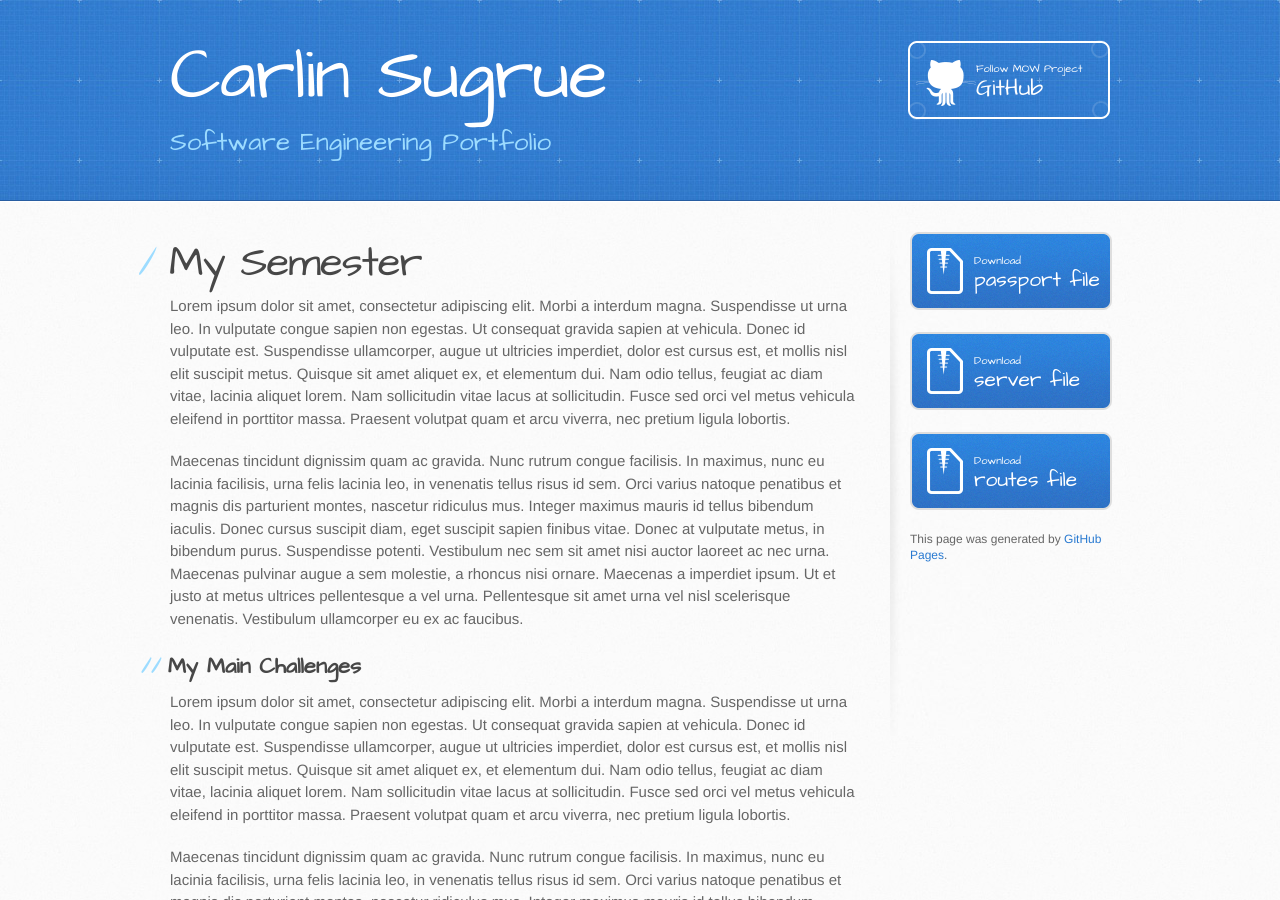
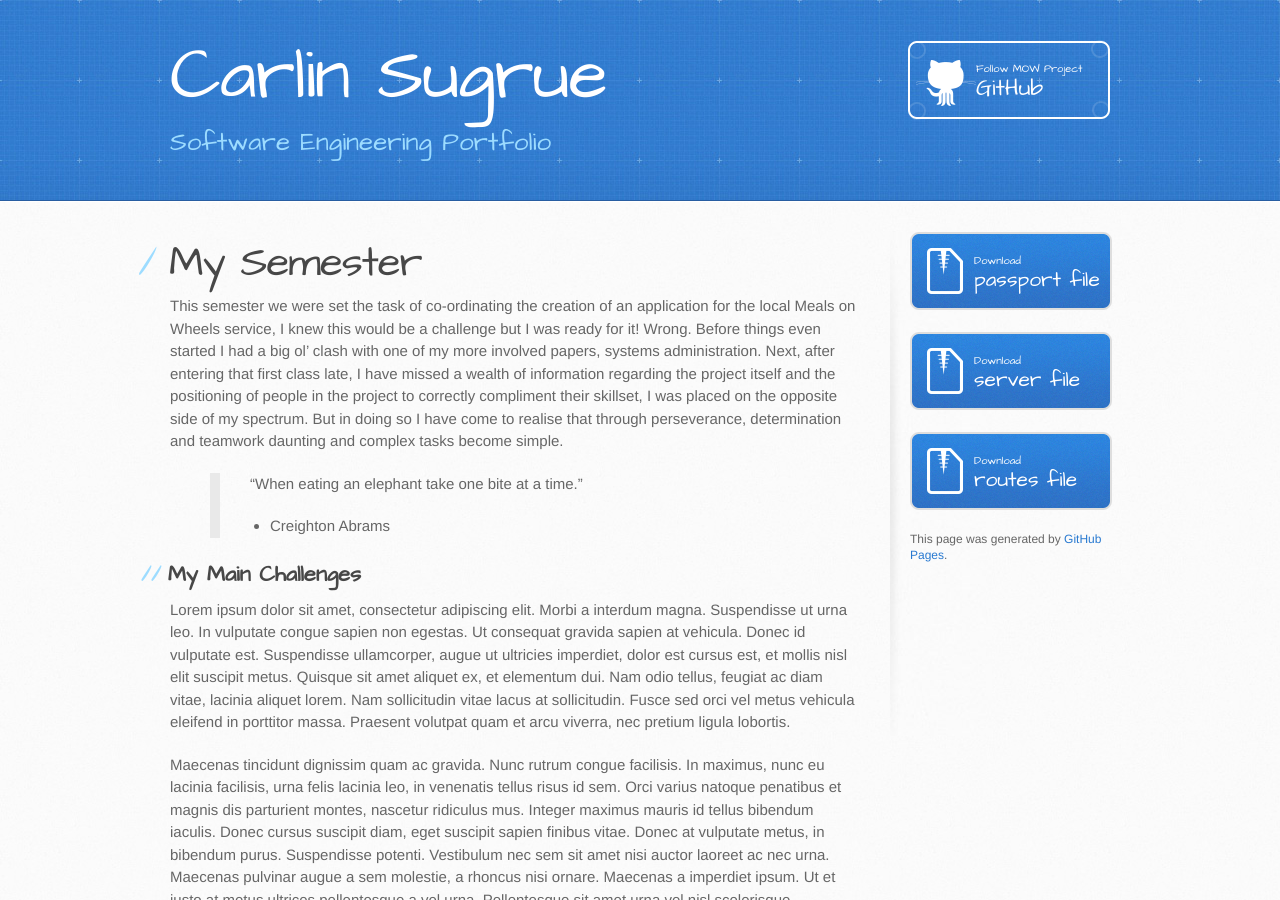
Before and after one commit to Sugrc1/Sugrc1.github.io, a Jekyll site: the page built from index.md, in a window 1280 px wide and 900 px high. Built offline with Jekyll 4.4.1, drawn with Linux system fonts in a browser that asks for light colours; our own code applies the rules of GitHub Pages for plain Markdown files.

Commit message:
Create index.md

```diff
--- a/index.md
+++ b/index.md
@@ -1,9 +1,11 @@
 
 # [](#header-1)My Semester
 
-Lorem ipsum dolor sit amet, consectetur adipiscing elit. Morbi a interdum magna. Suspendisse ut urna leo. In vulputate congue sapien non egestas. Ut consequat gravida sapien at vehicula. Donec id vulputate est. Suspendisse ullamcorper, augue ut ultricies imperdiet, dolor est cursus est, et mollis nisl elit suscipit metus. Quisque sit amet aliquet ex, et elementum dui. Nam odio tellus, feugiat ac diam vitae, lacinia aliquet lorem. Nam sollicitudin vitae lacus at sollicitudin. Fusce sed orci vel metus vehicula eleifend in porttitor massa. Praesent volutpat quam et arcu viverra, nec pretium ligula lobortis.
+This semester we were set the task of co-ordinating the creation of an application for the local Meals on Wheels service, I knew this would be a challenge but I was ready for it! Wrong. Before things even started I had a big ol’ clash with one of my more involved papers, systems administration. Next, after entering that first class late, I have missed a wealth of information regarding the project itself and the positioning of people in the project to correctly compliment their skillset, I was placed on the opposite side of my spectrum. But in doing so I have come to realise that through perseverance, determination and teamwork daunting and complex tasks become simple.
 
-Maecenas tincidunt dignissim quam ac gravida. Nunc rutrum congue facilisis. In maximus, nunc eu lacinia facilisis, urna felis lacinia leo, in venenatis tellus risus id sem. Orci varius natoque penatibus et magnis dis parturient montes, nascetur ridiculus mus. Integer maximus mauris id tellus bibendum iaculis. Donec cursus suscipit diam, eget suscipit sapien finibus vitae. Donec at vulputate metus, in bibendum purus. Suspendisse potenti. Vestibulum nec sem sit amet nisi auctor laoreet ac nec urna. Maecenas pulvinar augue a sem molestie, a rhoncus nisi ornare. Maecenas a imperdiet ipsum. Ut et justo at metus ultrices pellentesque a vel urna. Pellentesque sit amet urna vel nisl scelerisque venenatis. Vestibulum ullamcorper eu ex ac faucibus.
+> "When eating an elephant take one bite at a time."
+> -	Creighton Abrams
+
 
 
 ## [](#header-2)My Main Challenges
```
